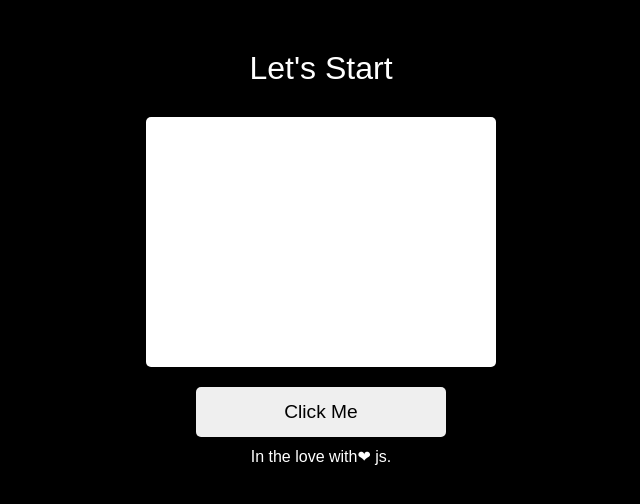
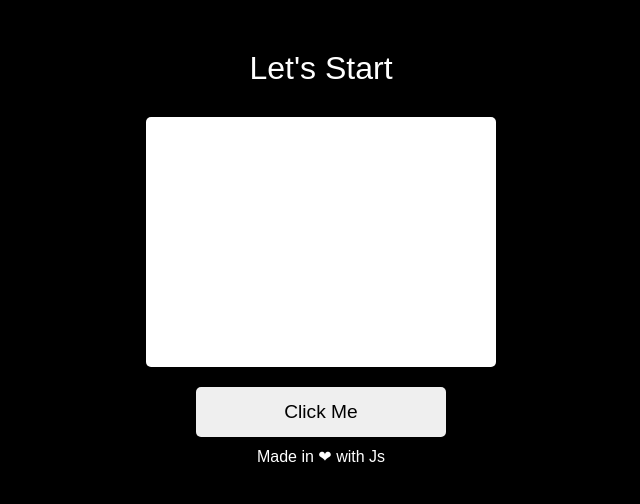
Before and after one commit to dev1ayush/theColorFlipperGame, a plain HTML site: page index.html in a window 1280 px wide. Shown: the full height of the page, 319-959 px from the left. Drawn offline with Linux system fonts and the light colour scheme.

Commit message:
footer text changed

```diff
--- a/index.html
+++ b/index.html
@@ -18,5 +18,5 @@
     <script src="index.js"></script>
 </body>
 
-<footer>In the love with❤ js.</footer>
+<footer>Made in ❤ with Js</footer>
 </html>
```
